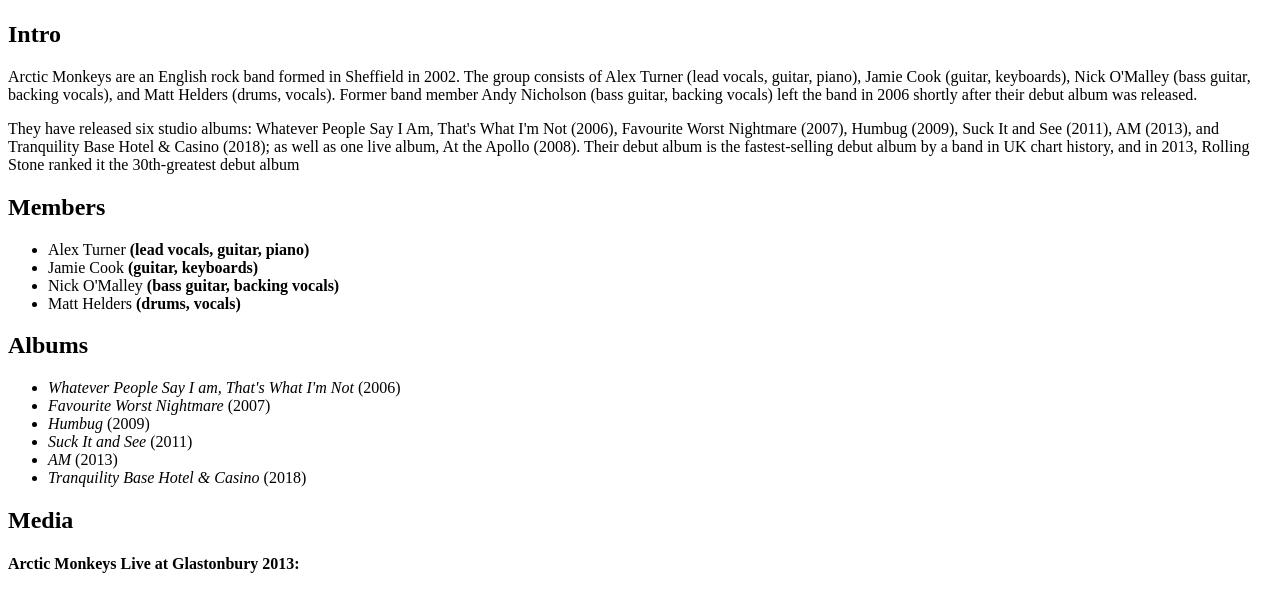
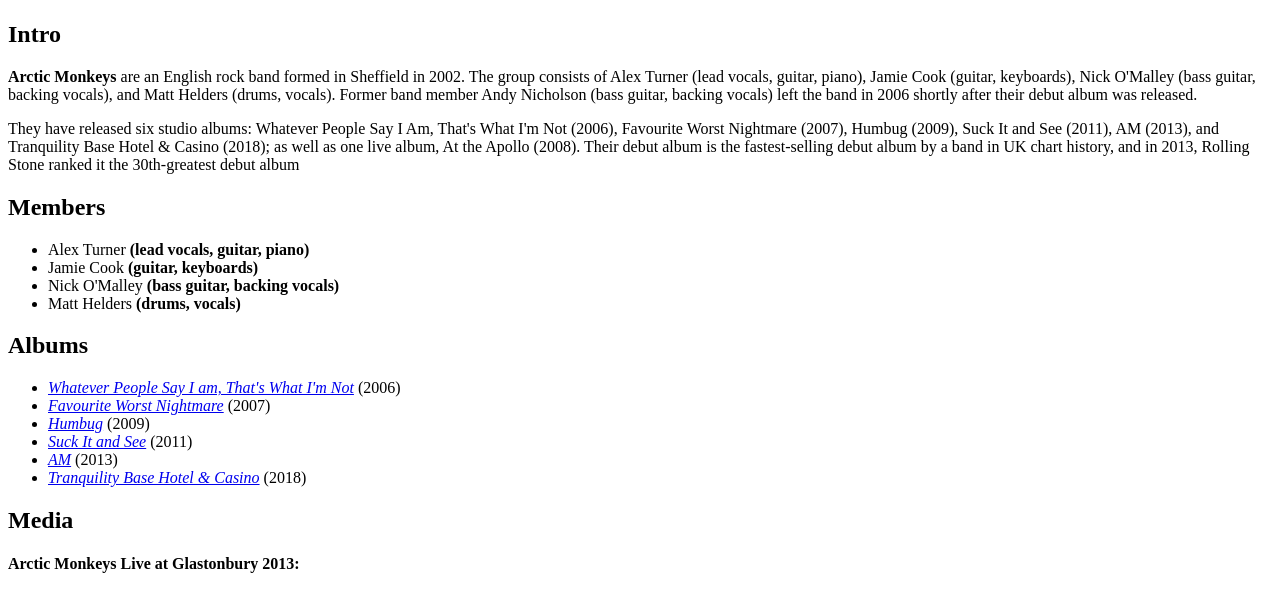
Before and after one commit to sonnynomnom/web-dev-with-sonny, a plain HTML site: page code-challenges/1-favorite-band/main.html in a window 1280 px wide. Shown: the part 383-975 px from the top of the page. Drawn offline with Linux system fonts and the light colour scheme; grey boxes are pictures that could not be loaded.

Commit message:
added links and changed image name

```diff
--- a/code-challenges/1-favorite-band/main.html
+++ b/code-challenges/1-favorite-band/main.html
@@ -5,10 +5,10 @@
   </head>
   <body>
     <h1>Arctic Monkeys</h1>
-    <img src="IntroImage.jpg" />
+    <img src="intro_image.jpg" />
     <div id="introduction">
       <h2>Intro</h2>
-      <p>Arctic Monkeys are an English rock band formed in Sheffield in 2002. The group consists of Alex Turner (lead vocals, guitar, piano), Jamie Cook (guitar, keyboards), Nick O'Malley (bass guitar, backing vocals), and Matt Helders (drums, vocals). Former band member Andy Nicholson (bass guitar, backing vocals) left the band in 2006 shortly after their debut album was released.</p>
+      <p><strong>Arctic Monkeys</strong> are an English rock band formed in Sheffield in 2002. The group consists of Alex Turner (lead vocals, guitar, piano), Jamie Cook (guitar, keyboards), Nick O'Malley (bass guitar, backing vocals), and Matt Helders (drums, vocals). Former band member Andy Nicholson (bass guitar, backing vocals) left the band in 2006 shortly after their debut album was released.</p>
       <p>They have released six studio albums: Whatever People Say I Am, That's What I'm Not (2006), Favourite Worst Nightmare (2007), Humbug (2009), Suck It and See (2011), AM (2013), and Tranquility Base Hotel & Casino (2018); as well as one live album, At the Apollo (2008). Their debut album is the fastest-selling debut album by a band in UK chart history, and in 2013, Rolling Stone ranked it the 30th-greatest debut album</p>
     </div>
     <div id="members">
@@ -23,12 +23,12 @@
     <div id="albums">
       <h2>Albums</h2>
       <ul>
-        <li><em>Whatever People Say I am, That's What I'm Not</em> (2006)</li>
-        <li><em>Favourite Worst Nightmare</em> (2007)</li>
-        <li><em>Humbug</em> (2009)</li>
-        <li><em>Suck It and See</em> (2011)</li>
-        <li><em>AM</em> (2013)</li>
-        <li><em>Tranquility Base Hotel & Casino</em> (2018)</li>
+        <li><a href="https://en.wikipedia.org/wiki/Whatever_People_Say_I_Am,_That%27s_What_I%27m_Not" target="_blank"><em>Whatever People Say I am, That's What I'm Not</em></a> (2006)</li>
+        <li><a href="https://en.wikipedia.org/wiki/Favourite_Worst_Nightmare" target="_blank"><em>Favourite Worst Nightmare</em></a> (2007)</li>
+        <li><a href="https://en.wikipedia.org/wiki/Humbug_(album)" target="_blank"><em>Humbug</em></a> (2009)</li>
+        <li><a href="https://en.wikipedia.org/wiki/Suck_It_and_See" target="_blank"><em>Suck It and See</em></a> (2011)</li>
+        <li><a href="https://en.wikipedia.org/wiki/AM_(Arctic_Monkeys_album)" target="_blank"><em>AM</em></a> (2013)</li>
+        <li><a href="https://en.wikipedia.org/wiki/Tranquility_Base_Hotel_%26_Casino" target="_blank"><em>Tranquility Base Hotel & Casino</em></a> (2018)</li>
       </ul>
     </div>
     <div id="media">
```
Also changed, not shown: 1 other file.
